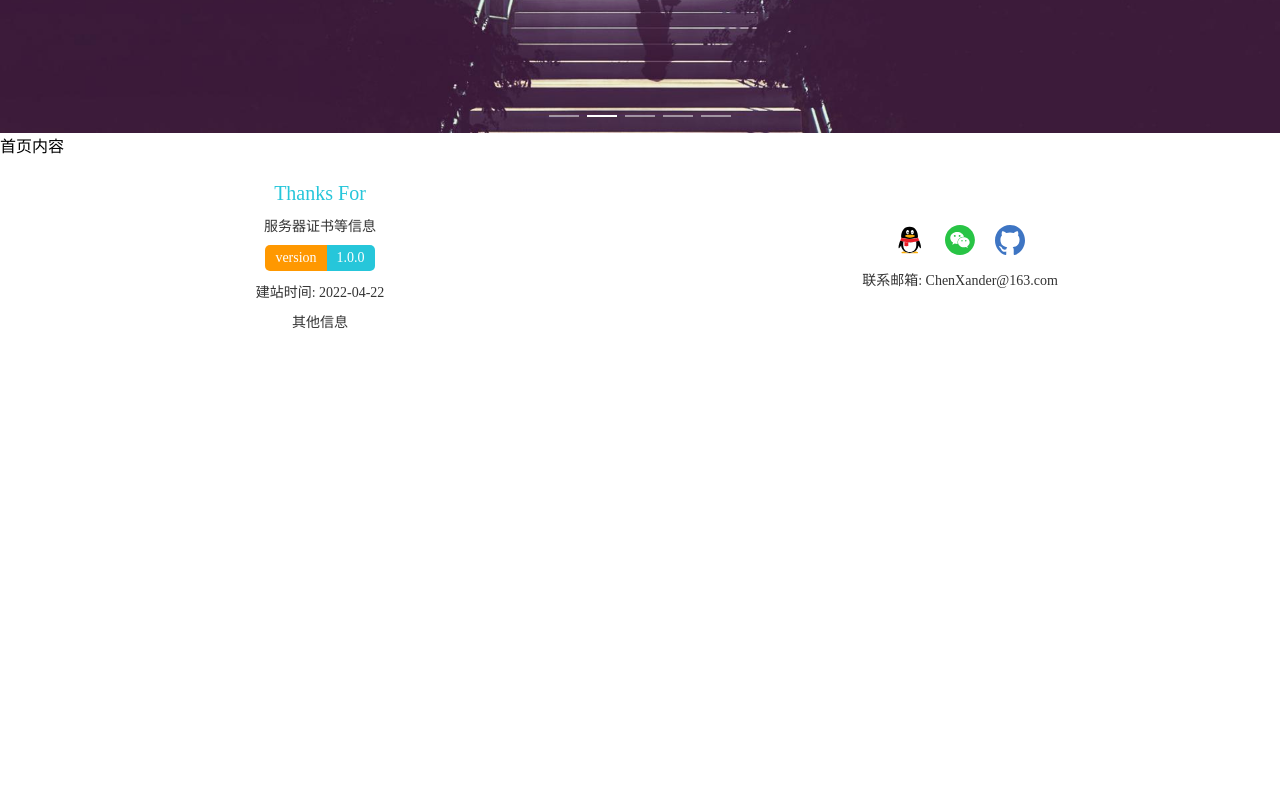
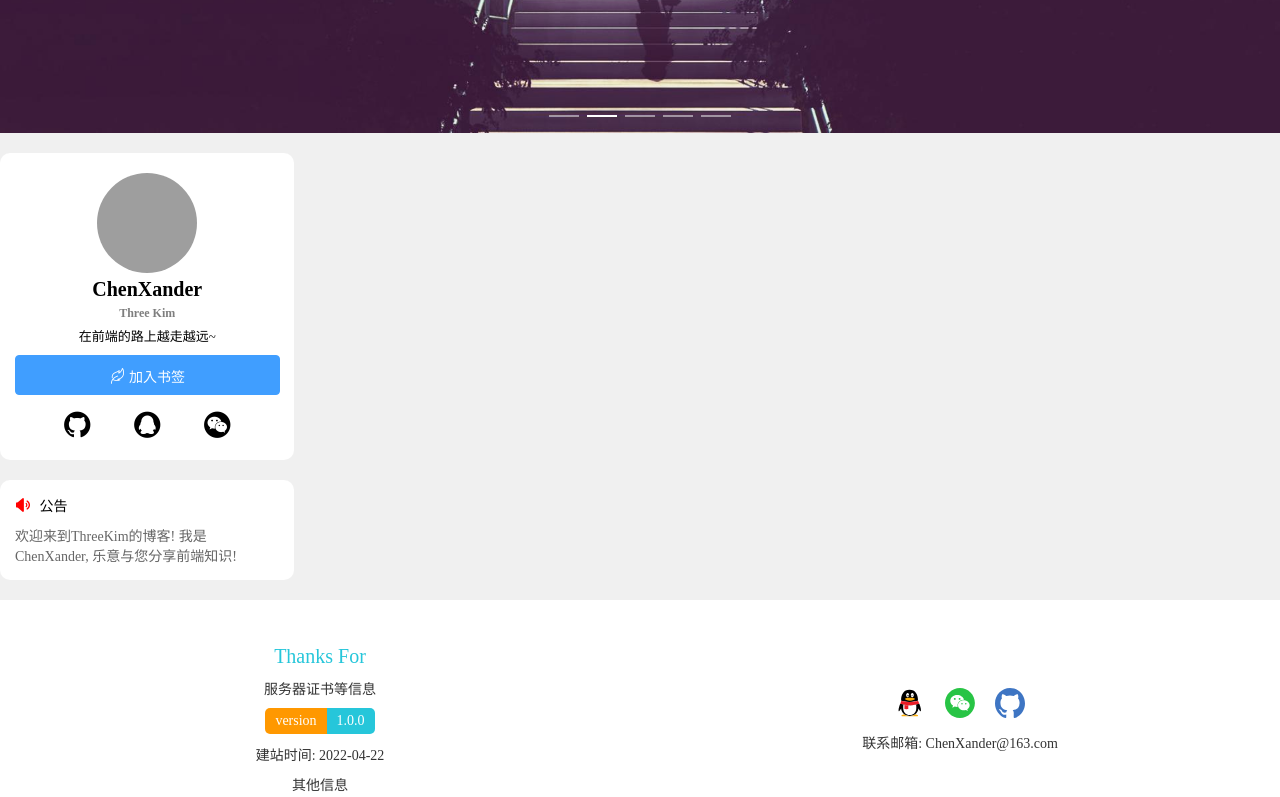
Before and after one commit to ChenXander/ChenXander, a Vue app: page / in a window 1280 px wide. Shown: the part 567-1364 px from the top of the page. Before the commit the page ends 933 px from the top, so only its background shows below. Built offline with nearby package versions, Linux system fonts and the light colour scheme; grey boxes are pictures that could not be loaded.

Commit message:
feat: 主页侧边栏

```diff
--- a/src/plugins/index.js
+++ b/src/plugins/index.js
@@ -3,8 +3,11 @@
  */
 import Vue from 'vue'
 
-import { Popover, Carousel, CarouselItem } from 'element-ui'
+import { Popover, Carousel, CarouselItem, Button, Message } from 'element-ui'
 
 Vue.use(Popover)
 Vue.use(CarouselItem)
 Vue.use(Carousel)
+Vue.use(Button)
+
+Vue.prototype.$message = Message
--- /dev/null
+++ b/src/views/Home/components/home-aside.vue
@@ -0,0 +1,169 @@
+<template>
+  <aside>
+    <!-- 我的信息 -->
+    <div class="userInfo">
+      <img
+        src="https://gimg2.baidu.com/image_search/src=http%3A%2F%2Fhbimg.huabanimg.com%2F3a4b19f810474108ca3e49382b650e92a32e8efc65f3-NHFQrs_fw658&refer=http%3A%2F%2Fhbimg.huabanimg.com&app=2002&size=f9999,10000&q=a80&n=0&g=0n&fmt=auto?sec=1653454871&t=271393b2b56a9b46d842fae8cb2bd72d"
+        alt=""
+      />
+      <h2>ChenXander</h2>
+      <h3>Three Kim</h3>
+      <p>在前端的路上越走越远~</p>
+      <!-- 将博客加入书签 -->
+      <el-button class="addBookmark" type="primary" @click="addBookmark">
+        <i class="tk tk-shuye"></i>
+        加入书签
+      </el-button>
+
+      <!-- 联系方式 -->
+      <div class="contactIcon mousePointer">
+        <a href="https://github.com/ChenXander" target="_blank">
+          <i class="tk tk-GitHub"></i>
+        </a>
+        <el-popover placement="bottom" width="200" trigger="hover">
+          <slot name="content">
+            <img
+              style="width: 175px; height: 175px"
+              src="@/assets/img/footer/qq_code.png"
+              alt=""
+            />
+          </slot>
+          <i class="tk tk-qq" slot="reference"></i>
+        </el-popover>
+        <el-popover placement="bottom" width="200" trigger="hover">
+          <slot name="content">
+            <img
+              style="width: 175px; height: 175px"
+              src="@/assets/img/footer/weChat_code.jpg"
+              alt=""
+            />
+          </slot>
+          <i class="tk tk-wexin" slot="reference"></i>
+        </el-popover>
+      </div>
+    </div>
+
+    <!-- 公告 -->
+    <div class="announcement mouseText">
+      <div class="announcement_content">
+        <i class="tk tk-gonggao"></i>
+        公告
+      </div>
+      <div class="announcement_describe">
+        欢迎来到ThreeKim的博客! 我是ChenXander, 乐意与您分享前端知识!
+      </div>
+    </div>
+  </aside>
+</template>
+
+<script>
+export default {
+  name: 'home-aside',
+  data() {
+    return {}
+  },
+  methods: {
+    // 加入书签
+    addBookmark() {
+      this.$message({
+        message: '按下 CTRL+D 收藏【ThreeKim博客】',
+        type: 'warning'
+      })
+    }
+  }
+}
+</script>
+
+<style lang="scss" scoped>
+aside {
+  margin-bottom: 20px;
+  padding: 20px 0;
+
+  /* 我的信息 */
+  .userInfo {
+    display: flex;
+    flex-direction: column;
+    justify-content: center;
+    align-items: center;
+
+    background: #fff;
+    border-radius: 10px;
+    text-align: center;
+    img {
+      margin-top: 20px;
+      margin-bottom: 5px;
+      width: 100px;
+      height: 100px;
+      border-radius: 50%;
+    }
+    h2 {
+      font-size: 20px;
+      margin-bottom: 5px;
+    }
+    h3 {
+      font-size: 12px;
+      opacity: 0.5;
+      margin-bottom: 5px;
+    }
+    p {
+      font-size: 13px;
+      margin-bottom: 10px;
+    }
+
+    .addBookmark {
+      margin-bottom: 15px;
+      width: 90%;
+      height: 40px;
+    }
+
+    .contactIcon {
+      display: flex;
+      margin-bottom: 20px;
+      .tk {
+        color: #000;
+        font-size: 30px;
+        padding: 5px 20px;
+      }
+    }
+  }
+
+  /* 公告 */
+  @keyframes changeSize {
+    0%,
+    100% {
+      transform: scale(1);
+    }
+    50% {
+      transform: scale(1.2);
+    }
+  }
+  .announcement {
+    display: flex;
+    flex-direction: column;
+    align-items: flex-start;
+
+    margin-top: 20px;
+    padding: 15px;
+
+    background: #fff;
+    border-radius: 10px;
+
+    .announcement_content {
+      font-size: 14px;
+      .tk {
+        display: inline-block;
+        margin-right: 5px;
+
+        color: #f00;
+        transition: all 0.5s;
+        animation: changeSize 1s linear infinite;
+      }
+    }
+    .announcement_describe {
+      margin-top: 10px;
+      font-size: 14px;
+      color: #666;
+    }
+  }
+}
+</style>
--- a/src/views/Home/home-index.vue
+++ b/src/views/Home/home-index.vue
@@ -1,11 +1,16 @@
 <template>
-  <div class="home">
-    <main>首页内容</main>
-  </div>
+  <main class="home_content">
+    <div class="home_left"></div>
+    <div class="home_right">
+      <home-aside></home-aside>
+    </div>
+  </main>
 </template>
 
 <script>
+import homeAside from '@/views/Home/components/home-aside.vue'
 export default {
+  components: { homeAside },
   name: 'home-index',
   data() {
     return {}
@@ -13,4 +18,11 @@ export default {
 }
 </script>
 
-<style lang="scss" scoped></style>
+<style lang="scss" scoped>
+.home_content {
+  background: #f0f0f0;
+  .home_right {
+    width: 23%;
+  }
+}
+</style>
```
